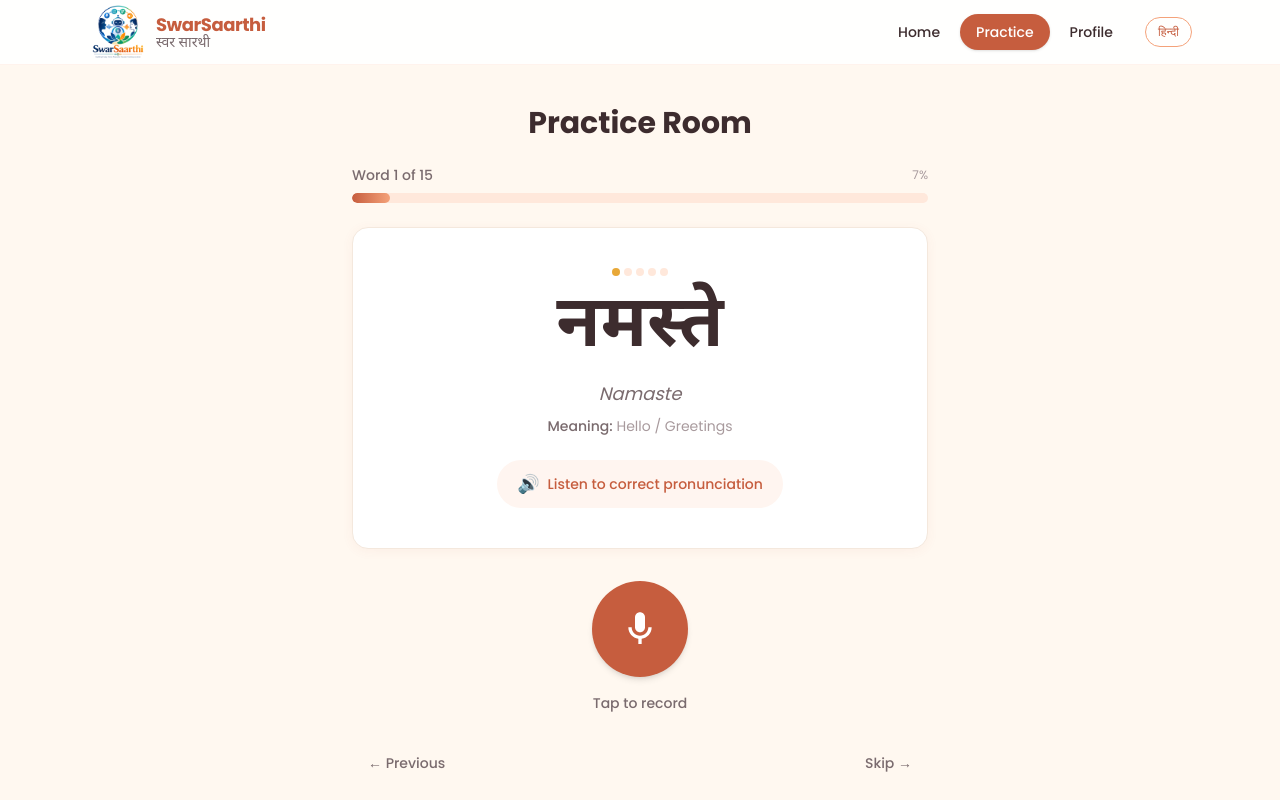
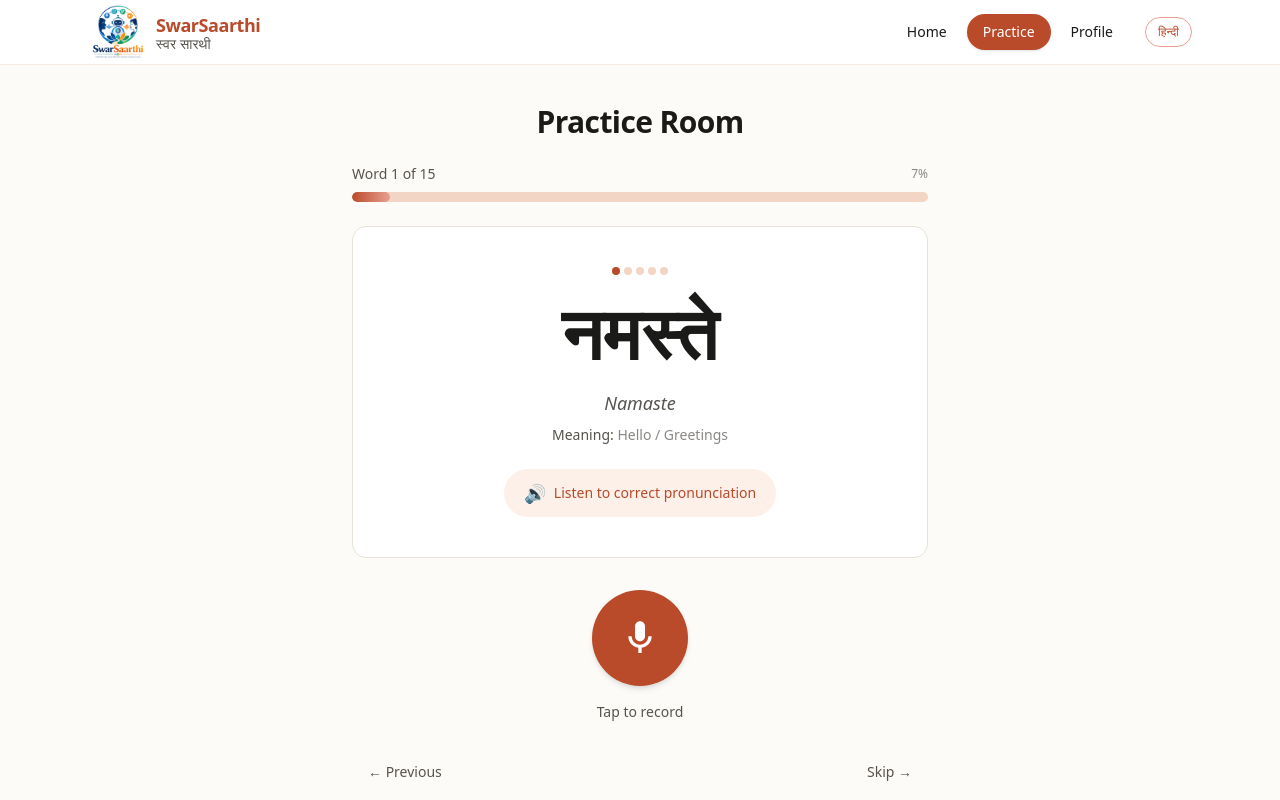
Before and after one commit to SwarSaarthi/frontend, a Next.js app: page /practice in a window 1280 px wide. Shown: the top 800 px of the page. Built offline with nearby package versions, Linux system fonts and the light colour scheme.

Commit message:
added new styling recs for ui changes and font details

```diff
--- a/src/app/globals.css
+++ b/src/app/globals.css
@@ -1,136 +1,101 @@
 /**
  * SwarSaarthi — Global Styles
  *
- * Design system: "Warm Sunshine & Earth"
- * - Terracotta, sage green, cream — warm, student-crafted, kind
- * - NOT clinical, corporate, or AI-looking
- * - Designed for accessibility and comfort
+ * Palette: "Paper & Ink"
+ *  Paper  #FDFBF7  — page background, warm off-white (not stark)
+ *  Mist   #F2EDE7  — subtle section bg
+ *  Stone  #E9E2D8  — borders, dividers
+ *  Ink    #1A1A18  — primary text
+ *  Clay   #B94A2A  — single accent (CTA, active states)
+ *  Moss   #2E4439  — success / secondary only where needed
+ *
+ *  Type: Quicksand (local, ./fonts) for latin + Noto Sans Devanagari for Hindi.
+ *  No emoji. SVGs are hand-drawn thin strokes.
+ *  Motion: quick, natural — 140-180ms ease, no bouncy easing.
  */
 
 @import "tailwindcss";
 
 /* ============================================================
-   Custom Theme — Tailwind CSS v4 @theme directive
+   Tailwind CSS v4 theme
    ============================================================ */
 @theme inline {
-  /* --- Primary: Warm Terracotta --- */
-  --color-primary: #c65d3e;
-  --color-primary-light: #f4a27a;
-  --color-primary-dark: #a14428;
-  --color-primary-50: #fff5f0;
-  --color-primary-100: #ffe8db;
-  --color-primary-200: #f4a27a;
+  --color-paper: #fdfbf7;
+  --color-mist: #f2ede7;
+  --color-stone: #e9e2d8;
+  --color-stone-strong: #c9beb0;
+  --color-ink: #1a1a18;
+  --color-ink-soft: #57534e;
+  --color-ink-faint: #8a8885;
+  --color-line: #e9e2d8;
 
-  /* --- Secondary: Forest Sage --- */
-  --color-secondary: #5a8f7b;
-  --color-secondary-light: #7db8a3;
-  --color-secondary-dark: #3d6b59;
+  --color-clay: #b94a2a;
+  --color-clay-hover: #9c3e23;
+  --color-clay-soft: #fdf0e8;
+  --color-clay-ring: #f3d5c6;
 
-  /* --- Backgrounds --- */
-  --color-warm-cream: #fff8f0;
-  --color-warm-sand: #fff1e6;
+  --color-moss: #2e4439;
+  --color-moss-soft: #e7ece8;
+  --color-moss-muted: #5a7a6b;
+
+  --color-success: #2e4439;
+  --color-success-light: #e7ece8;
+  --color-error: #8a3a2e;
+  --color-error-light: #fdf0ee;
+
+  /* keep legacy names mapped for any leftover usage */
+  --color-primary: #b94a2a;
+  --color-primary-light: #e8a090;
+  --color-primary-dark: #9c3e23;
+  --color-primary-50: #fdf0e8;
+  --color-primary-100: #f3d5c6;
+  --color-primary-200: #e8a090;
+  --color-secondary: #2e4439;
+  --color-secondary-light: #5a7a6b;
+  --color-secondary-dark: #1e2e26;
+  --color-warm-cream: #fdfbf7;
+  --color-warm-sand: #f2ede7;
   --color-warm-surface: #ffffff;
+  --color-text-primary: #1a1a18;
+  --color-text-secondary: #57534e;
+  --color-text-muted: #8a8885;
+  --color-accent: #b94a2a;
+  --color-accent-light: #fdf0e8;
 
-  /* --- Text --- */
-  --color-text-primary: #3d2c2e;
-  --color-text-secondary: #7a6b6e;
-  --color-text-muted: #a89a9d;
+  --font-sans: var(--font-quicksand), system-ui, -apple-system, sans-serif;
+  --font-hindi:
+    var(--font-noto-sans-devanagari), var(--font-quicksand), sans-serif;
 
-  /* --- Accent & Feedback --- */
-  --color-accent: #e8a838;
-  --color-accent-light: #f5d480;
-  --color-success: #5a8f7b;
-  --color-success-light: #e8f5f0;
-  --color-error: #d4726a;
-  --color-error-light: #fdecea;
-
-  /* --- Fonts --- */
-  --font-sans: var(--font-poppins), "Segoe UI", system-ui, sans-serif;
-  --font-hindi:
-    var(--font-noto-sans-devanagari), "Noto Sans Devanagari", "Mangal",
-    sans-serif;
-
-  /* --- Animations --- */
-  --animate-fade-in: fade-in 0.5s ease-out;
-  --animate-slide-up: slide-up 0.5s ease-out;
-  --animate-pulse-ring: pulse-ring 1.5s ease-out infinite;
-  --animate-bounce-gentle: bounce-gentle 2s ease-in-out infinite;
-  --animate-float: float-up-down 3s ease-in-out infinite;
+  --animate-fade-in: fade-in 0.35s ease;
+  --animate-slide-up: slide-up 0.35s ease;
 }
 
 /* ============================================================
-   Keyframe Animations
+   Keyframes — restrained
    ============================================================ */
 @keyframes fade-in {
-  from {
-    opacity: 0;
-  }
-  to {
-    opacity: 1;
-  }
+  from { opacity: 0; }
+  to { opacity: 1; }
 }
-
 @keyframes slide-up {
-  from {
-    opacity: 0;
-    transform: translateY(20px);
-  }
-  to {
-    opacity: 1;
-    transform: translateY(0);
-  }
+  from { opacity: 0; transform: translateY(6px); }
+  to { opacity: 1; transform: translateY(0); }
 }
-
-@keyframes pulse-ring {
-  0% {
-    transform: scale(1);
-    opacity: 0.6;
-  }
-  100% {
-    transform: scale(1.8);
-    opacity: 0;
-  }
-}
-
-@keyframes bounce-gentle {
-  0%,
-  100% {
-    transform: translateY(0);
-  }
-  50% {
-    transform: translateY(-6px);
-  }
-}
-
-@keyframes float-up-down {
-  0%,
-  100% {
-    transform: translateY(0);
-  }
-  50% {
-    transform: translateY(-10px);
-  }
-}
-
-@keyframes shimmer {
-  0% {
-    background-position: -200% 0;
-  }
-  100% {
-    background-position: 200% 0;
-  }
+@keyframes pulse-soft {
+  0% { transform: scale(1); opacity: 0.35; }
+  100% { transform: scale(1.45); opacity: 0; }
 }
 
 /* ============================================================
-   Base Styles
+   Base
    ============================================================ */
 :root {
-  --background: #fff8f0;
-  --foreground: #3d2c2e;
+  --background: #fdfbf7;
+  --foreground: #1a1a18;
 }
 
 html {
-  scroll-behavior: smooth;
+  scroll-behavior: auto;
 }
 
 body {
@@ -139,96 +104,87 @@ body {
   font-family: var(--font-sans);
   -webkit-font-smoothing: antialiased;
   -moz-osx-font-smoothing: grayscale;
+  text-rendering: optimizeLegibility;
+  line-height: 1.6;
 }
 
-/* Hindi text gets the Devanagari font */
 .font-hindi {
   font-family: var(--font-hindi);
+  letter-spacing: 0.01em;
+}
+
+/* Headings use Quicksand with tighter tracking */
+h1, h2, h3 {
+  font-family: var(--font-quicksand), system-ui, sans-serif;
+  letter-spacing: -0.02em;
+  line-height: 1.15;
+}
+
+/* Focus visible — thin clay ring */
+*:focus-visible {
+  outline: 2px solid #b94a2a;
+  outline-offset: 2px;
+}
+
+/* Selection */
+::selection {
+  background: #f3d5c6;
 }
 
 /* ============================================================
-   Custom Utility Classes
+   Utilities
    ============================================================ */
-
-/* Warm card surface with subtle shadow */
-.card-warm {
-  background: white;
-  border: 1px solid #f4e8dd;
-  border-radius: 16px;
-  box-shadow: 0 2px 12px rgba(198, 93, 62, 0.06);
-  transition:
-    box-shadow 0.3s ease,
-    transform 0.3s ease;
+.card {
+  background: #ffffff;
+  border: 1px solid var(--color-line);
+  border-radius: 14px;
 }
 
-.card-warm:hover {
-  box-shadow: 0 4px 20px rgba(198, 93, 62, 0.12);
-  transform: translateY(-2px);
+/* legacy alias */
+.card-warm {
+  background: #ffffff;
+  border: 1px solid var(--color-line);
+  border-radius: 14px;
 }
 
-/* Mic button pulse animation */
-.mic-pulse {
-  position: relative;
+.btn-primary {
+  background: var(--color-clay);
+  color: white;
+  border-radius: 999px;
+  font-weight: 600;
+  transition: background 150ms ease, transform 150ms ease, opacity 150ms ease;
+}
+.btn-primary:hover { background: var(--color-clay-hover); }
+.btn-primary:active { transform: scale(0.98); }
+
+.btn-ghost {
+  background: white;
+  border: 1px solid var(--color-line);
+  border-radius: 999px;
+  font-weight: 500;
+  transition: border-color 150ms ease, background 150ms ease;
+}
+.btn-ghost:hover { border-color: var(--color-stone-strong); background: var(--color-mist); }
+
+.rule {
+  height: 1px;
+  background: var(--color-line);
 }
 
-.mic-pulse::before {
-  content: "";
-  position: absolute;
-  inset: -8px;
-  border-radius: 50%;
-  background: rgba(198, 93, 62, 0.3);
-  animation: pulse-ring 1.5s ease-out infinite;
+/* progress fill — quick, not springy */
+.progress-fill {
+  transition: width 220ms ease;
 }
 
-.mic-pulse::after {
-  content: "";
-  position: absolute;
-  inset: -16px;
-  border-radius: 50%;
-  background: rgba(198, 93, 62, 0.15);
-  animation: pulse-ring 1.5s ease-out 0.4s infinite;
+/* subtle paper texture via faint border, no gradients */
+.section-mist {
+  background: var(--color-mist);
+  border-top: 1px solid var(--color-line);
+  border-bottom: 1px solid var(--color-line);
 }
 
-/* Smooth gradient background for hero sections */
-.gradient-warm {
-  background: linear-gradient(135deg, #fff8f0 0%, #ffe8db 40%, #fff1e6 100%);
-}
-
-/* Success glow for correct pronunciation */
-.glow-success {
-  box-shadow:
-    0 0 20px rgba(90, 143, 123, 0.3),
-    0 0 40px rgba(90, 143, 123, 0.1);
-}
-
-/* Error/retry gentle glow */
-.glow-error {
-  box-shadow:
-    0 0 20px rgba(212, 114, 106, 0.3),
-    0 0 40px rgba(212, 114, 106, 0.1);
-}
-
-/* Progress bar fill animation */
-.progress-fill {
-  transition: width 0.6s cubic-bezier(0.4, 0, 0.2, 1);
-}
-
-/* ============================================================
-   Scrollbar Styling (warm tones)
-   ============================================================ */
-::-webkit-scrollbar {
-  width: 8px;
-}
-
-::-webkit-scrollbar-track {
-  background: #fff1e6;
-}
-
-::-webkit-scrollbar-thumb {
-  background: #f4a27a;
-  border-radius: 4px;
-}
-
-::-webkit-scrollbar-thumb:hover {
-  background: #c65d3e;
-}
+/* scrollbar — minimal */
+::-webkit-scrollbar { width: 8px; }
+::-webkit-scrollbar-track { background: #fdfbf7; }
+::-webkit-scrollbar-thumb { background: #c9beb0; border-radius: 4px; }
+::-webkit-scrollbar-thumb:hover { background: #9a8e80; }
```
